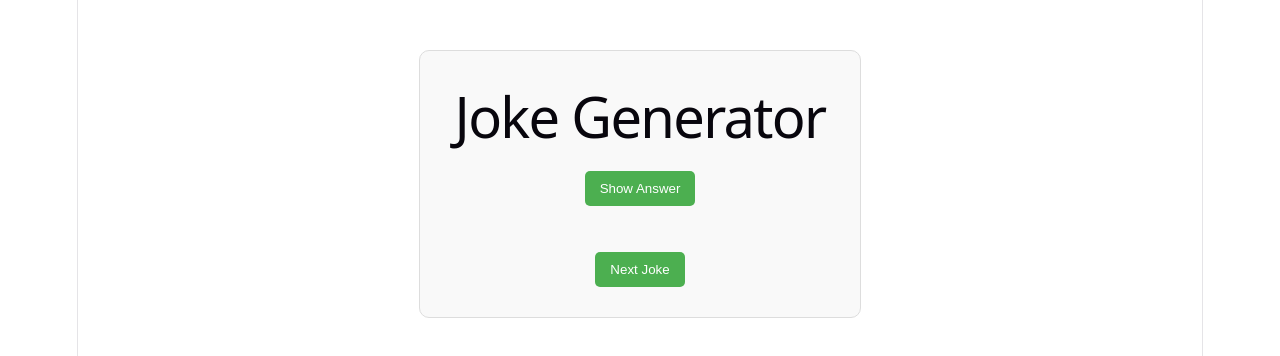
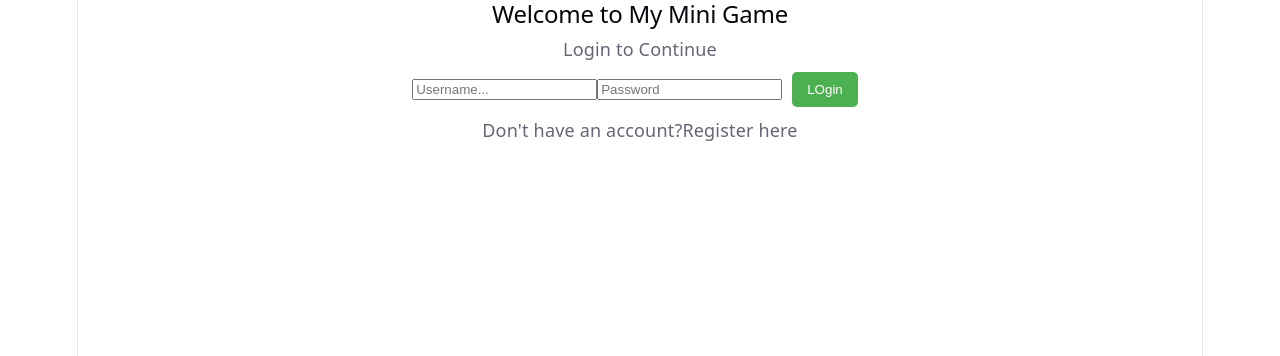
Before and after one commit to akhiravictoriasalahid-web/api-mini-game, a React (Vite) app: page / in a window 1280 px wide. Shown: the top 356 px of the page. Built offline with nearby package versions, Linux system fonts and the light colour scheme; no server answers.

Commit message:
Add Login page and setup routing

```diff
--- a/package.json
+++ b/package.json
@@ -11,7 +11,8 @@
   },
   "dependencies": {
     "react": "^19.2.5",
-    "react-dom": "^19.2.5"
+    "react-dom": "^19.2.5",
+    "react-router-dom": "^7.15.0"
   },
   "devDependencies": {
     "@eslint/js": "^10.0.1",
--- a/src/App.jsx
+++ b/src/App.jsx
@@ -1,7 +1,18 @@
+import { BrowserRouter, Routes, Route } from "react-router-dom";
+import Login from "./Pages/Login";
+import Register from "./Pages/Register";
 import Game from "./Components/Game";
 
 function App() {
-  return <Game />
+  return (
+    <BrowserRouter>
+    <Routes>
+      <Route path="/" element={<Login />} />
+      <Route path="register" element={<Register />} />
+      <Route path="/game" element={<Game />} />
+    </Routes>
+    </BrowserRouter>
+  );
 }
 
 export default App;
--- /dev/null
+++ b/src/Pages/Login.jsx
@@ -0,0 +1,29 @@
+import { useState } from "react";
+import { Navigate, useNavigate } from "react-router-dom";
+import "./Login.css";
+
+
+function Login() {
+    return (
+        <div className="card">
+            <h2>Welcome to My Mini Game</h2>
+            <p>Login to Continue</p>
+
+            <div className="form">
+                <input type="text" id="username" placeholder="Username..." />
+                <input type="password" id="password" placeholder="Password" />
+
+                <button>LOgin</button>
+
+                <p className="signup-text">
+                    Don't have an account?
+                    <span onClick={() => navigate("/register")}>
+                        Register here
+                    </span>
+                </p>
+            </div>
+        </div>
+    )
+}
+
+export default Login;
```
Also changed, not shown: src/Pages/Login.css (added), src/Pages/Register.jsx (added), 1 other file (tests, documents, lock files or other folders).
